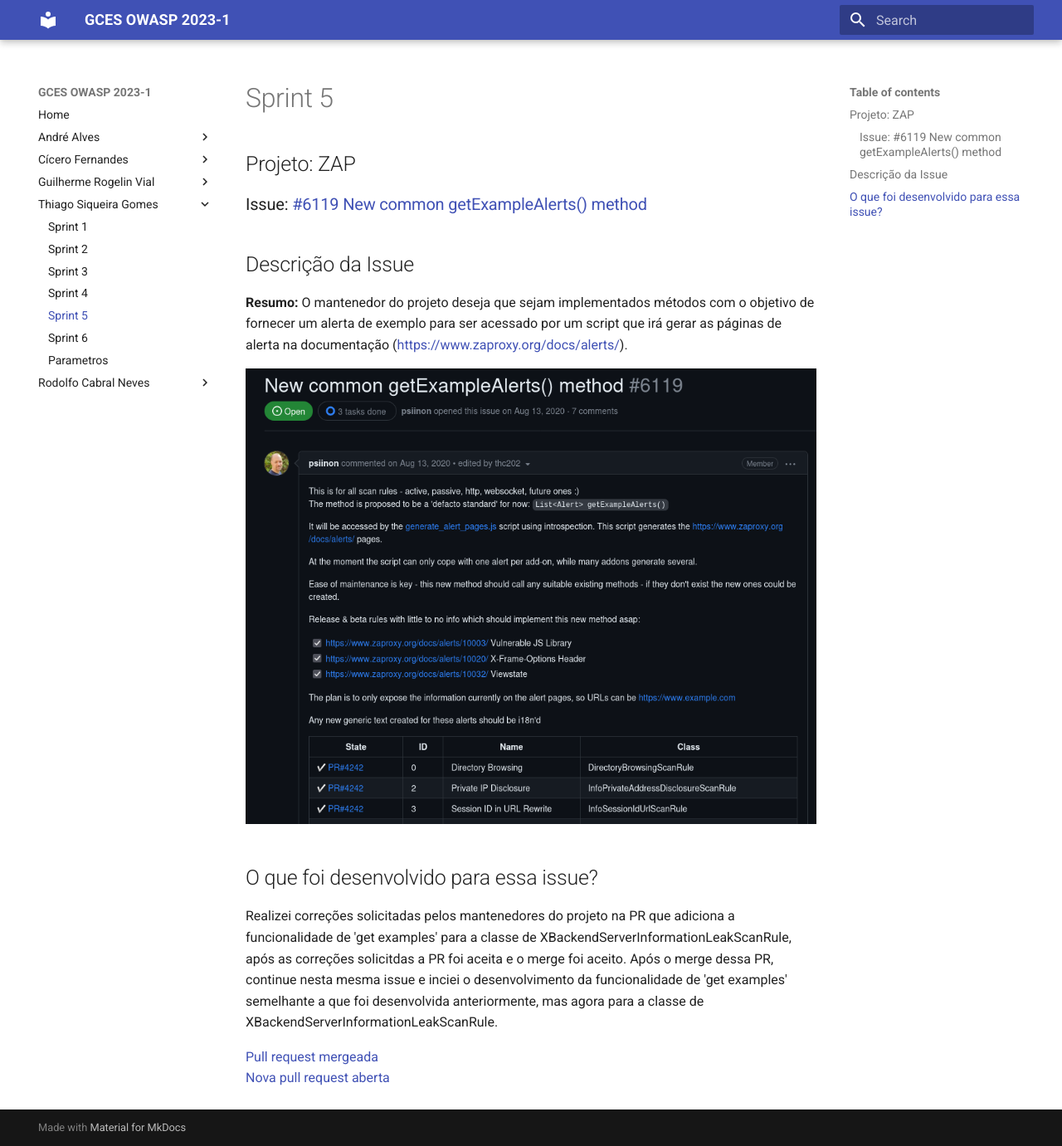
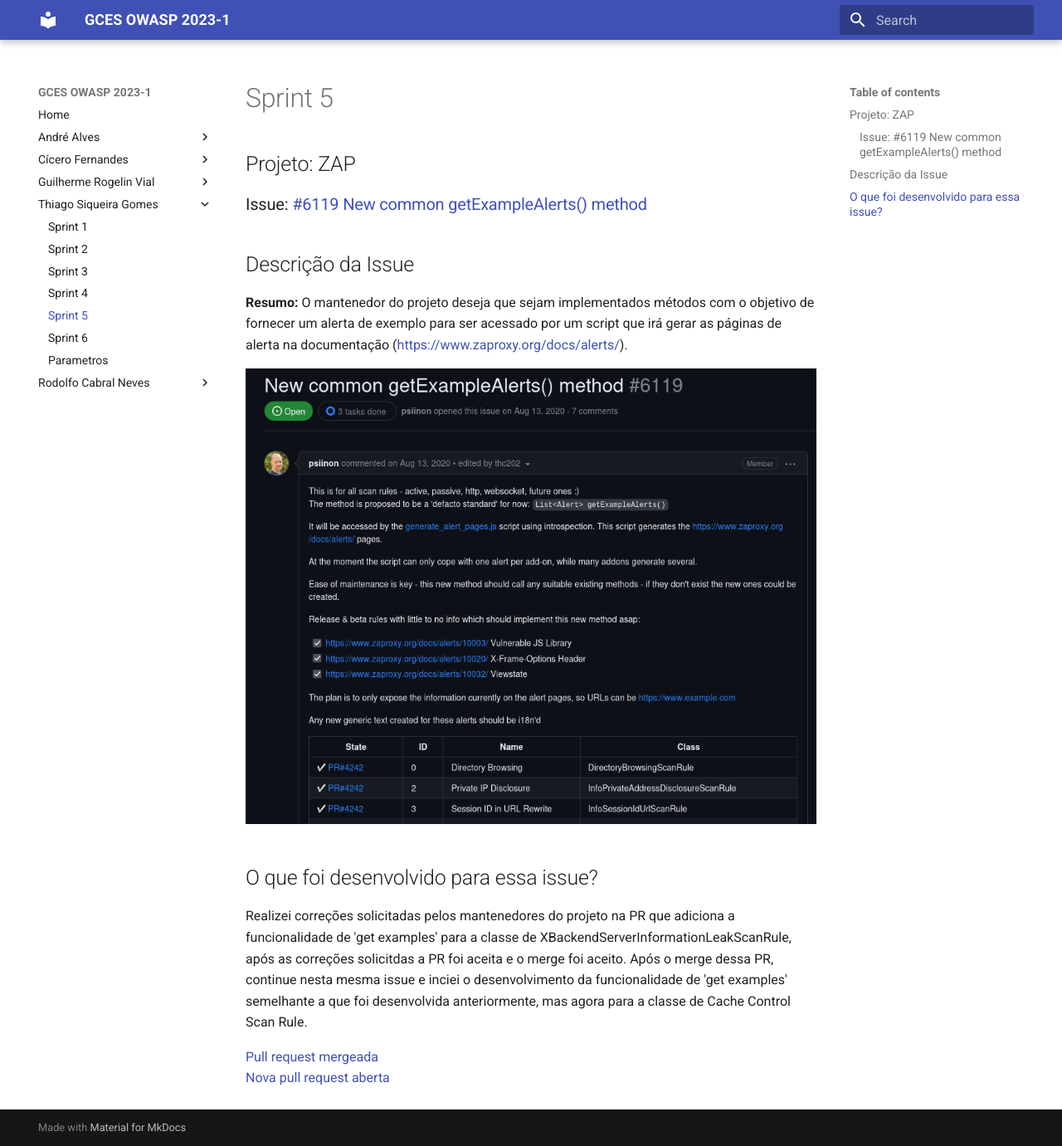
Before and after one commit to GCES-OWASP-2023-1/docs, an MkDocs documentation site: the page built from docs/thiago/sprint5.md, in a window 1280 px wide and 1381 px high. Shown: the whole window at 83% size. Built offline with MkDocs 1.6.1 and Material for MkDocs 9.7.7, drawn with Linux system fonts in a browser that asks for light colours.

```diff
--- a/docs/thiago/sprint5.md
+++ b/docs/thiago/sprint5.md
@@ -10,7 +10,7 @@
 
 ## O que foi desenvolvido para essa issue?
 
-Realizei correções solicitadas pelos mantenedores do projeto na PR que adiciona a funcionalidade de 'get examples' para a classe de XBackendServerInformationLeakScanRule, após as correções solicitdas a PR foi aceita e o merge foi aceito. Após o merge dessa PR, continue nesta mesma issue e inciei o desenvolvimento da funcionalidade de 'get examples' semelhante a que foi desenvolvida anteriormente, mas agora para a classe de XBackendServerInformationLeakScanRule.
+Realizei correções solicitadas pelos mantenedores do projeto na PR que adiciona a funcionalidade de 'get examples' para a classe de XBackendServerInformationLeakScanRule, após as correções solicitdas a PR foi aceita e o merge foi aceito. Após o merge dessa PR, continue nesta mesma issue e inciei o desenvolvimento da funcionalidade de 'get examples' semelhante a que foi desenvolvida anteriormente, mas agora para a classe de Cache Control Scan Rule.
 
 [Pull request mergeada](https://github.com/zaproxy/zap-extensions/pull/4677)
 <br/>
```
Also changed, not shown: docs/index.md (+1 -0 lines).
